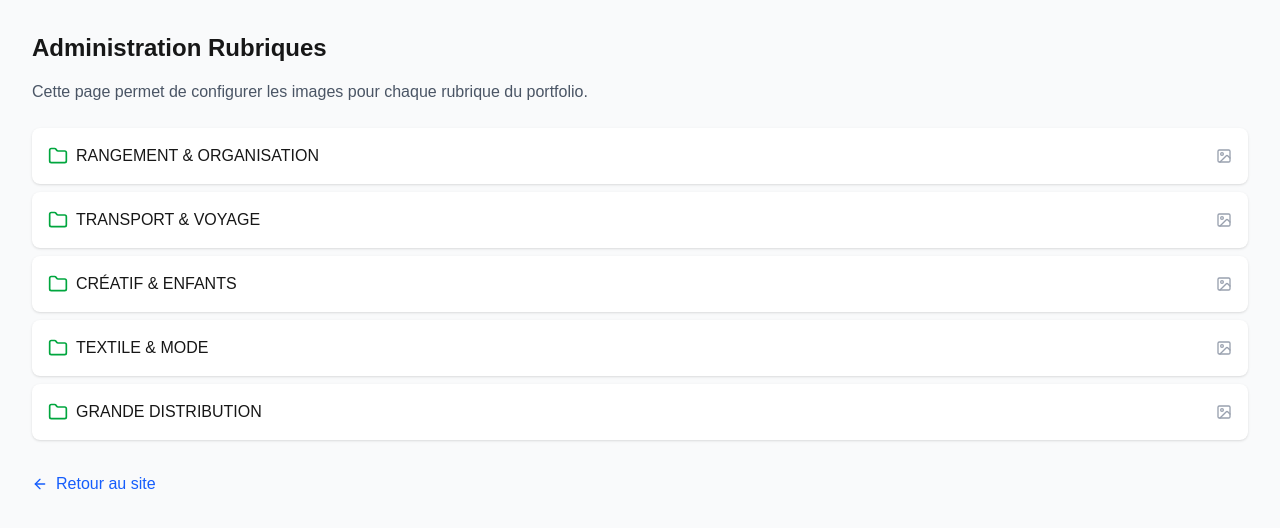
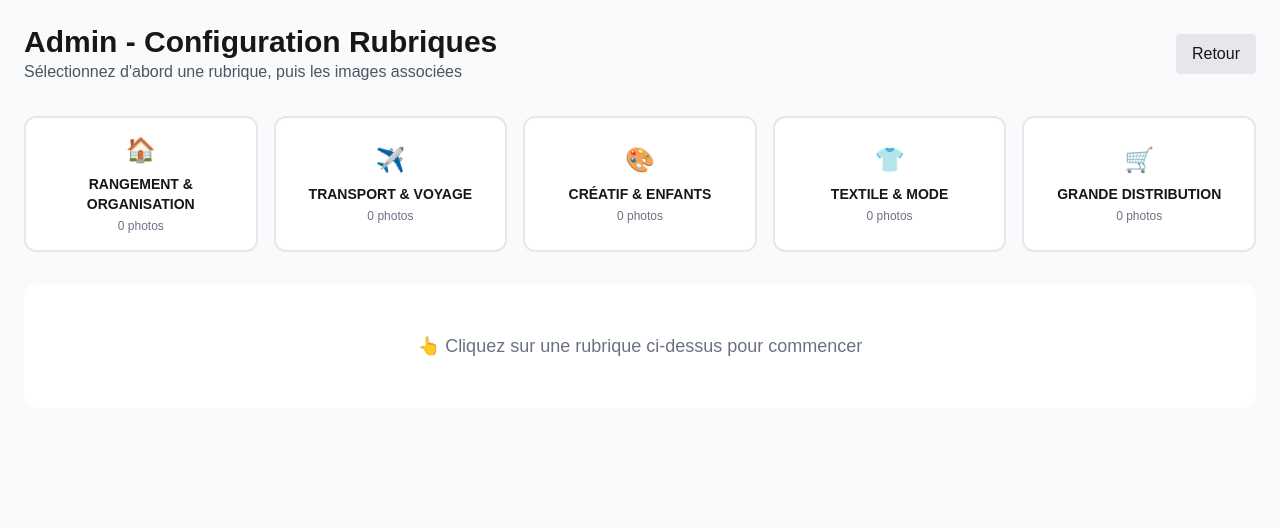
Before and after one commit to belloumi79/ecobag, a Next.js app: page /admin/rubriques in a window 1280 px wide. Shown: the top 528 px of the page. Built offline with nearby package versions, Linux system fonts and the light colour scheme.

Commit message:
Fix admin: display all 17 images for classification

```diff
--- a/src/app/admin/rubriques/page.tsx
+++ b/src/app/admin/rubriques/page.tsx
@@ -1,34 +1,105 @@
 "use client";
 
+import { useState } from "react";
+import Image from "next/image";
 import Link from "next/link";
-import { Save, ArrowLeft, Check, Folder, ImageIcon } from "lucide-react";
 
-const rubriques = [
-  { id: "rangement", label: "RANGEMENT & ORGANISATION" },
-  { id: "transport", label: "TRANSPORT & VOYAGE" },
-  { id: "creatif", label: "CRÉATIF & ENFANTS" },
-  { id: "textile", label: "TEXTILE & MODE" },
-  { id: "retail", label: "GRANDE DISTRIBUTION" },
+const IMAGES = [
+  "WhatsApp Image 2026-03-11 at 21.13.28 (1)-a4654721506f.jpeg",
+  "WhatsApp Image 2026-03-11 at 21.13.28-a962938c755e.jpeg",
+  "WhatsApp Image 2026-03-11 at 21.13.39 (1)-131775000fcd.jpeg",
+  "WhatsApp Image 2026-03-11 at 21.13.39 (2)-b34db89f65fe.jpeg",
+  "WhatsApp Image 2026-03-11 at 21.13.39 (3)-b9d6d5e922b6.jpeg",
+  "WhatsApp Image 2026-03-11 at 21.13.39 (4)-98ec6498e92d.jpeg",
+  "WhatsApp Image 2026-03-11 at 21.13.39-74de3e7442f9.jpeg",
+  "WhatsApp Image 2026-03-11 at 21.13.40 (1)-726d45d964ad.jpeg",
+  "WhatsApp Image 2026-03-11 at 21.13.40 (2)-e68a2c9e864d.jpeg",
+  "WhatsApp Image 2026-03-11 at 21.13.40-d670cfe67576.jpeg",
+  "WhatsApp Image 2026-03-11 at 21.13.48 (1)-726d45d964ad.jpeg",
+  "WhatsApp Image 2026-03-11 at 21.13.48 (2)-e68a2c9e864d.jpeg",
+  "WhatsApp Image 2026-03-11 at 21.13.48-d4968799b2a8.jpeg",
+  "WhatsApp Image 2026-03-11 at 21.13.49 (1)-8ca04c0d568f.jpeg",
+  "WhatsApp Image 2026-03-11 at 21.13.49 (2)-0cfd1052300e.jpeg",
+  "WhatsApp Image 2026-03-11 at 21.13.49 (3)-85fbe19d34a0.jpeg",
+  "WhatsApp Image 2026-03-11 at 21.13.49-4bad99d25d4b.jpeg",
+];
+
+const RUBRIQUES = [
+  { id: "rangement", label: "🏠 RANGEMENT & ORGANISATION" },
+  { id: "transport", label: "✈️ TRANSPORT & VOYAGE" },
+  { id: "creatif", label: "🎨 CRÉATIF & ENFANTS" },
+  { id: "textile", label: "👕 TEXTILE & MODE" },
+  { id: "retail", label: "🛒 GRANDE DISTRIBUTION" },
 ];
 
 export default function AdminRubriques() {
+  const [selected, setSelected] = useState<Record<string, string[]>>({});
+  const [activeRubrique, setActiveRubrique] = useState("");
+
+  const toggleImage = (img: string) => {
+    if (!activeRubrique) return;
+    setSelected(s => {
+      const current = s[activeRubrique] || [];
+      const isSelected = current.includes(img);
+      return { ...s, [activeRubrique]: isSelected ? current.filter(i => i !== img) : [...current, img] };
+    });
+  };
+
+  const isSelected = (img: string) => selected[activeRubrique]?.includes(img);
+
   return (
-    <div className="min-h-screen bg-gray-50 p-8">
-      <h1 className="text-2xl font-bold mb-4">Administration Rubriques</h1>
-      <p className="text-gray-600 mb-6">Cette page permet de configurer les images pour chaque rubrique du portfolio.</p>
-      <div className="space-y-2">
-        {rubriques.map(r => (
-          <div key={r.id} className="flex items-center gap-2 bg-white p-4 rounded-lg shadow">
-            <Folder className="w-5 h-5 text-green-600" />
-            <span className="font-medium">{r.label}</span>
-            <ImageIcon className="w-4 h-4 text-gray-400 ml-auto" />
+    <div className="min-h-screen bg-gray-50 p-6">
+      <div className="max-w-7xl mx-auto">
+        <div className="flex justify-between items-center mb-8">
+          <div>
+            <h1 className="text-3xl font-bold">Admin - Configuration Rubriques</h1>
+            <p className="text-gray-600">Sélectionnez d&apos;abord une rubrique, puis les images associées</p>
           </div>
-        ))}
-      </div>
-      <div className="mt-8">
-        <Link href="/" className="text-blue-600 hover:underline flex items-center gap-2">
-          <ArrowLeft className="w-4 h-4" /> Retour au site
-        </Link>
+          <Link href="/" className="px-4 py-2 bg-gray-200 rounded hover:bg-gray-300">Retour</Link>
+        </div>
+
+        <div className="grid md:grid-cols-5 gap-4 mb-8">
+          {RUBRIQUES.map(r => (
+            <button
+              key={r.id}
+              onClick={() => setActiveRubrique(r.id)}
+              className={`p-4 rounded-xl border-2 text-center ${activeRubrique === r.id ? 'border-blue-500 bg-blue-50' : 'border-gray-200 bg-white'}`}
+            >
+              <div className="text-2xl mb-2">{r.label.split(' ')[0]}</div>
+              <div className="font-bold text-sm">{r.label.split(' ').slice(1).join(' ')}</div>
+              <div className="text-xs text-gray-500 mt-1">{selected[r.id]?.length || 0} photos</div>
+            </button>
+          ))}
+        </div>
+
+        {activeRubrique ? (
+          <div className="bg-white rounded-xl shadow p-6">
+            <h2 className="text-xl font-bold mb-4">
+              Photos pour: {RUBRIQUES.find(r => r.id === activeRubrique)?.label}
+            </h2>
+            <p className="text-gray-500 mb-4">Cliquez sur les images pour les sélectionner ({selected[activeRubrique]?.length || 0} sélectionnées)</p>
+            <div className="grid grid-cols-4 md:grid-cols-6 lg:grid-cols-8 gap-4">
+              {IMAGES.map((img, i) => (
+                <div
+                  key={i}
+                  onClick={() => toggleImage(img)}
+                  className={`relative aspect-square cursor-pointer border-4 rounded-lg overflow-hidden ${isSelected(img) ? 'border-green-500' : 'border-transparent hover:border-blue-300'}`}
+                >
+                  <Image src={`/clients/${img}`} alt="" fill className="object-cover" sizes="100px" />
+                  {isSelected(img) && (
+                    <div className="absolute inset-0 bg-green-500/30 flex items-center justify-center">
+                      <span className="text-2xl">✓</span>
+                    </div>
+                  )}
+                </div>
+              ))}
+            </div>
+          </div>
+        ) : (
+          <div className="text-center p-12 bg-white rounded-xl">
+            <p className="text-gray-500 text-lg">👆 Cliquez sur une rubrique ci-dessus pour commencer</p>
+          </div>
+        )}
       </div>
     </div>
   );
```
